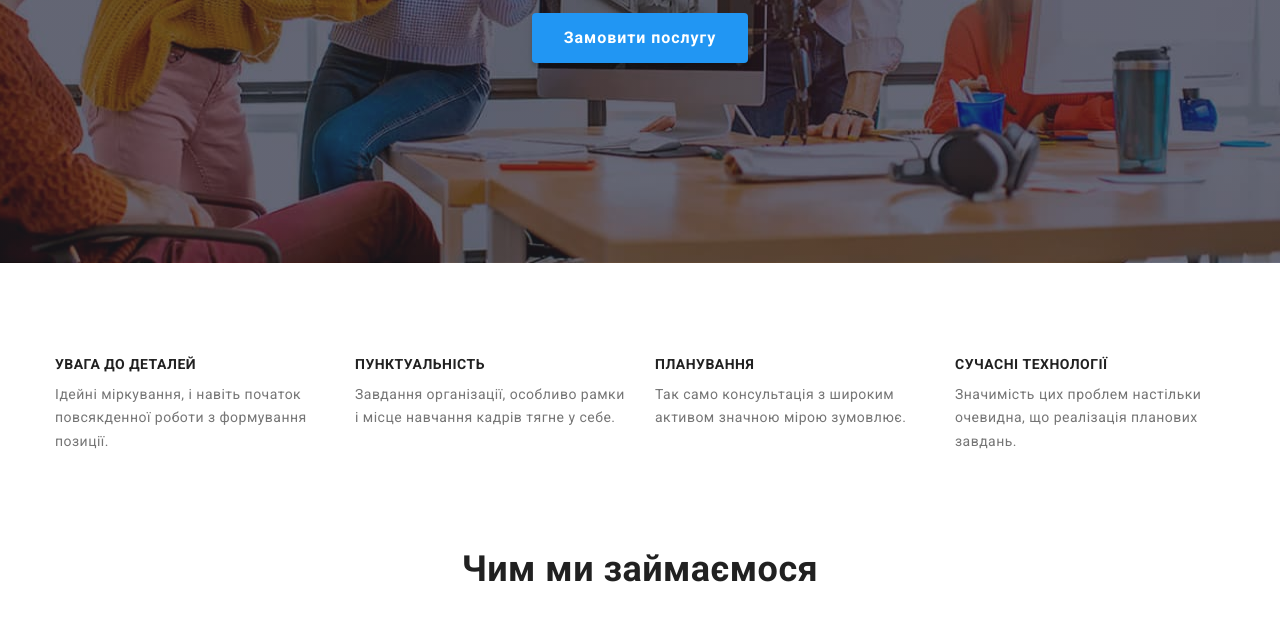
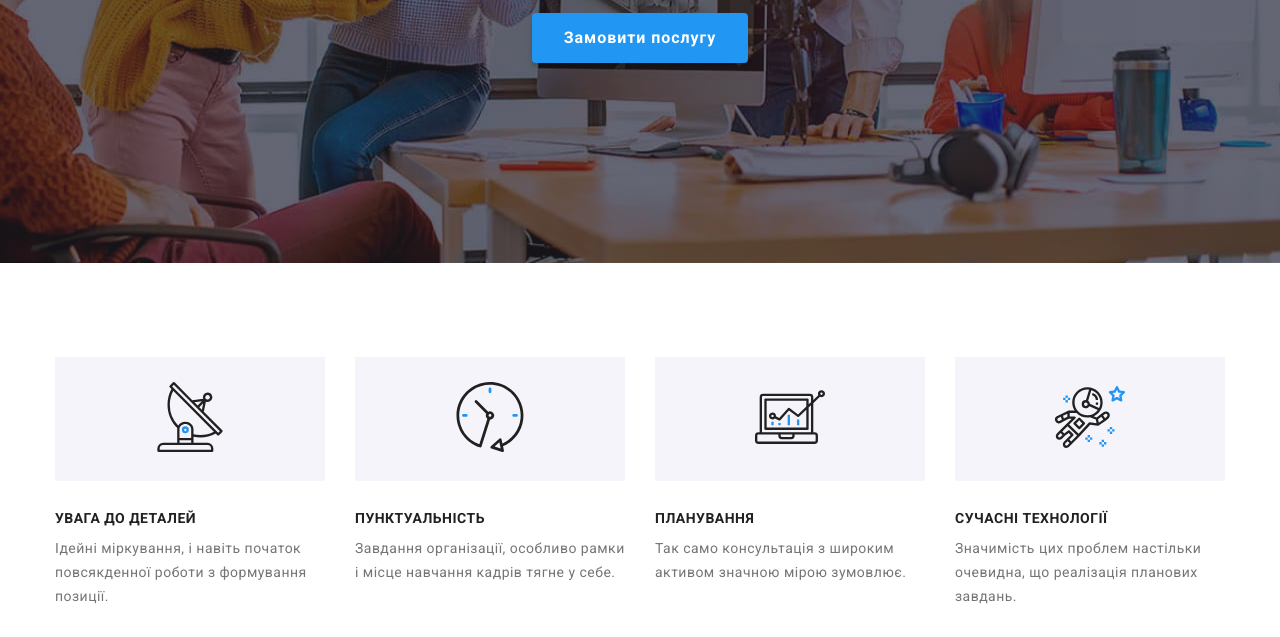
Before and after one commit to y-lapach/goit-markup-hw-04, a plain HTML site: page index.html in a window 1280 px wide. Shown: the part 418-1055 px from the top of the page. Drawn offline with nearby package versions, Linux system fonts and the light colour scheme.

Commit message:
adding icons to features section

```diff
--- a/css/styles.css
+++ b/css/styles.css
@@ -63,6 +63,13 @@
 }
 .features .features-item:not(:last-child) {
     margin-right: 30px;
+}
+.features-item .thumb {
+    margin-bottom: 30px;
+    padding-top:25px;
+    padding-bottom:25px;
+    text-align: center;
+    background-color: var(--bg-light-grey);
 }
 .features .title {
     margin-bottom: 10px;
--- a/index.html
+++ b/index.html
@@ -58,22 +58,42 @@
           <h2 class="section-title hidden">Особливості</h2>
           <ul class="features list">
             <li class="features-item">
+              <div class="thumb">
+                <svg class="" width="70" height="70">
+                  <use href="./images/icons.svg#icon-details"></use>
+                </svg>
+              </div>
               <h3 class="title">Увага до деталей</h3>
               <p class="text">
                 Ідейні міркування, і навіть початок повсякденної роботи з формування позиції.
               </p>
             </li>
             <li class="features-item">
+              <div class="thumb">
+                <svg class="" width="70" height="70">
+                  <use href="./images/icons.svg#icon-punctuality"></use>
+                </svg>
+              </div>
               <h3 class="title">Пунктуальність</h3>
               <p class="text">
                 Завдання організації, особливо рамки і місце навчання кадрів тягне у себе.
               </p>
             </li>
             <li class="features-item">
+              <div class="thumb">
+                <svg class="" width="70" height="70">
+                  <use href="./images/icons.svg#icon-planning"></use>
+                </svg>
+              </div>
               <h3 class="title">Планування</h3>
               <p class="text">Так само консультація з широким активом значною мірою зумовлює.</p>
             </li>
             <li class="features-item">
+              <div class="thumb">
+                <svg class="" width="70" height="70">
+                  <use href="./images/icons.svg#icon-modern-technologies"></use>
+                </svg>
+              </div>
               <h3 class="title">Сучасні технології</h3>
               <p class="text">
                 Значимість цих проблем настільки очевидна, що реалізація планових завдань.
```
